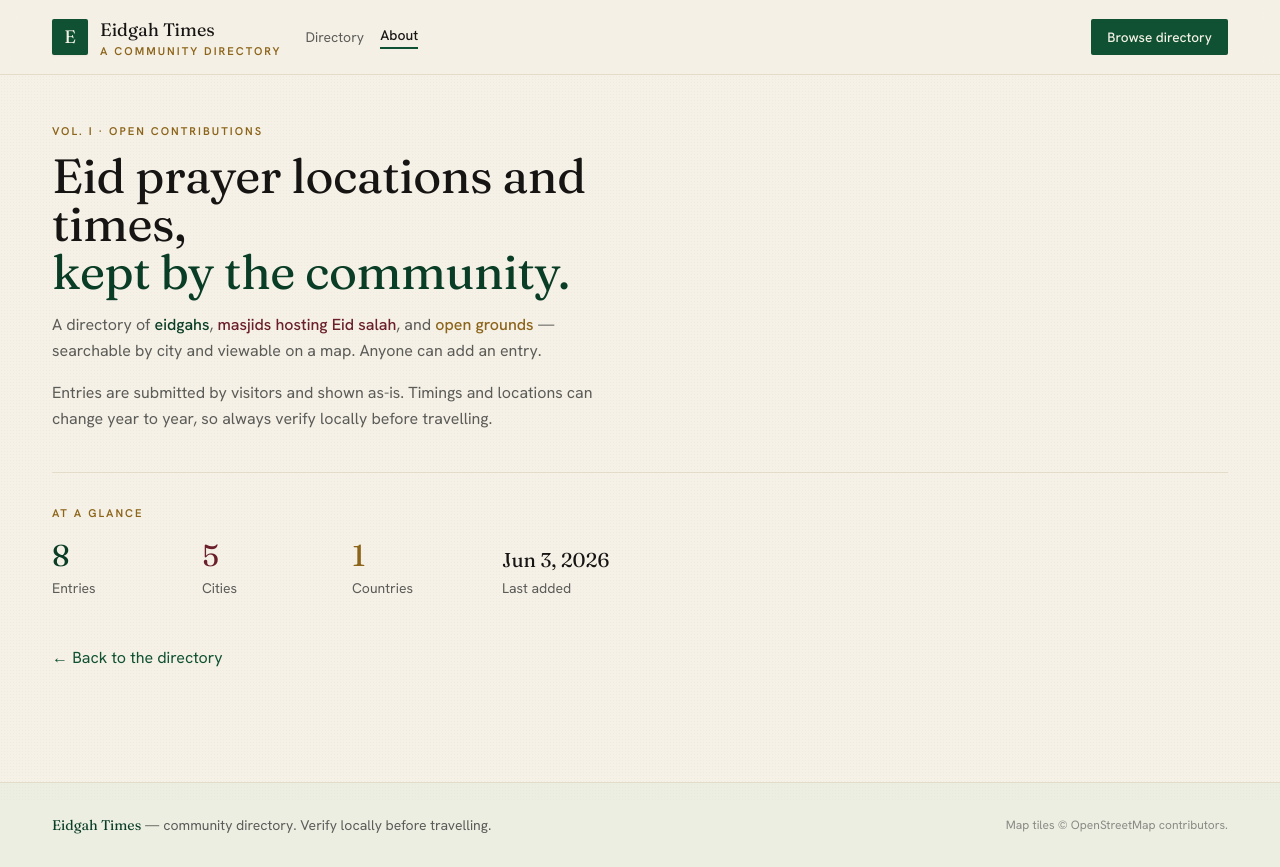
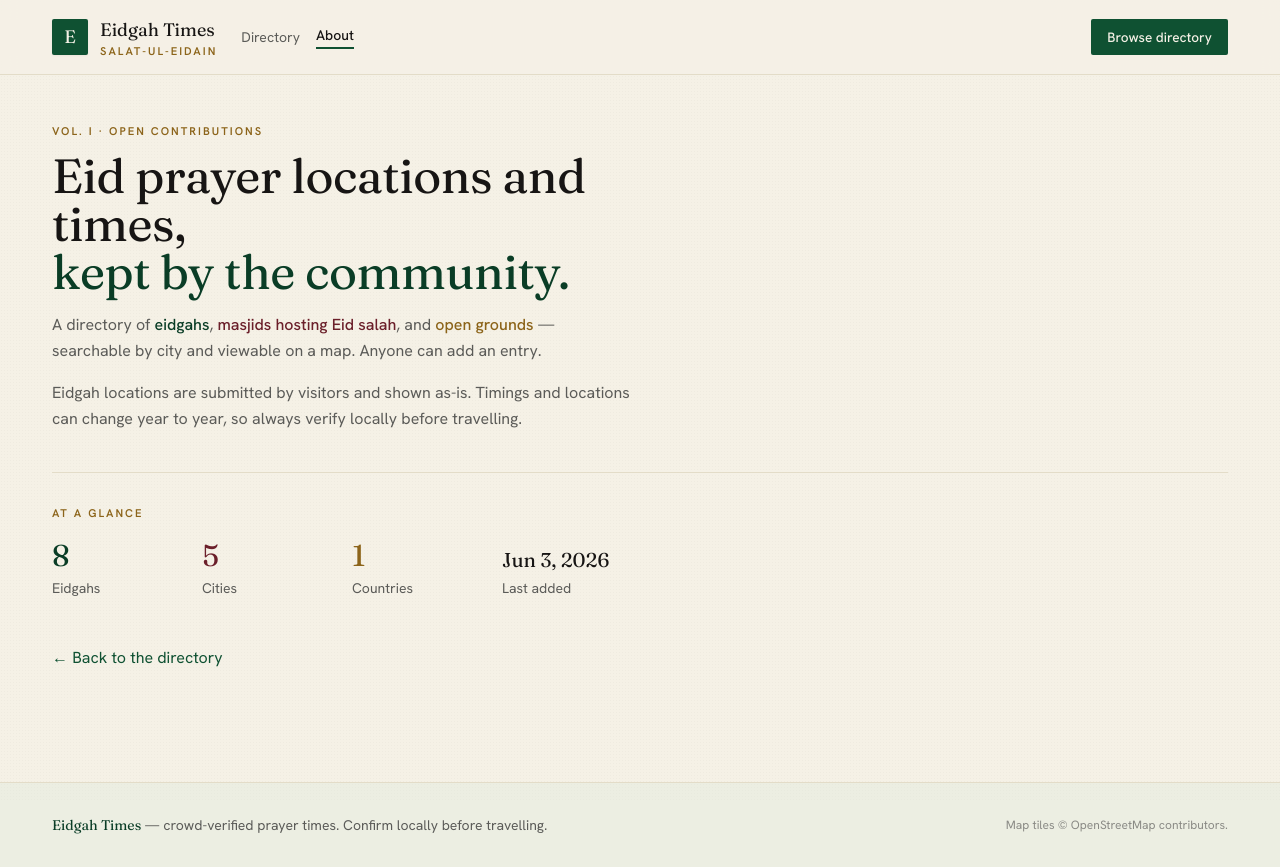
Before and after one commit to IzhanAli/EidTimes, a Next.js app: page /about in a window 1280 px wide. Built offline with nearby package versions, Linux system fonts and the light colour scheme.

Commit message:
Refine content and terminology across multiple components for clarity and consistency

```diff
--- a/app/about/page.tsx
+++ b/app/about/page.tsx
@@ -7,7 +7,7 @@
 export const metadata = {
   title: "About — Eidgah Times",
   description:
-    "What Eidgah Times is: a community-maintained directory of Eid prayer locations and times.",
+    "What Eidgah Times is: crowd-verified Eid prayer locations and times.",
 };
 
 export default async function AboutPage() {
@@ -42,7 +42,7 @@
               </div>
               <div className="leading-tight">
                 <div className="font-serif text-lg text-ink">Eidgah Times</div>
-                <div className="eyebrow">A community directory</div>
+                <div className="eyebrow">Salat-ul-Eidain</div>
               </div>
             </Link>
             <nav className="hidden sm:flex items-center gap-4 text-sm">
@@ -75,7 +75,7 @@
             by city and viewable on a map. Anyone can add an entry.
           </p>
           <p className="mt-4 text-ink-muted leading-relaxed">
-            Entries are submitted by visitors and shown as-is. Timings and locations can
+            Eidgah locations are submitted by visitors and shown as-is. Timings and locations can
             change year to year, so always verify locally before travelling.
           </p>
         </section>
@@ -85,7 +85,7 @@
           <dl className="grid grid-cols-2 sm:grid-cols-4 gap-6 max-w-xl">
             <div>
               <dd className="font-serif text-3xl text-emerald-deep">{all.length}</dd>
-              <dt className="text-ink-muted text-sm mt-1">Entries</dt>
+              <dt className="text-ink-muted text-sm mt-1">Eidgahs</dt>
             </div>
             <div>
               <dd className="font-serif text-3xl text-plum">{cityCount}</dd>
@@ -112,8 +112,8 @@
       <footer className="border-t border-paper-line mt-16 bg-emerald-soft/30">
         <div className="container-narrow py-8 flex flex-col sm:flex-row gap-3 sm:items-center sm:justify-between text-sm text-ink-muted">
           <div>
-            <span className="font-serif text-emerald-deep">Eidgah Times</span> — community
-            directory. Verify locally before travelling.
+            <span className="font-serif text-emerald-deep">Eidgah Times</span> — crowd-verified
+            prayer times. Confirm locally before travelling.
           </div>
           <div className="text-xs text-ink-subtle">
             Map tiles © OpenStreetMap contributors.
--- a/app/layout.tsx
+++ b/app/layout.tsx
@@ -2,9 +2,9 @@
 import "./globals.css";
 
 export const metadata: Metadata = {
-  title: "Eidgah Times — a community directory",
+  title: "Eidgah Times — crowd-verified prayer times",
   description:
-    "A community-maintained directory of Eid prayer locations, times, and notes.",
+    "Crowd-verified Eid prayer locations, times, and notes — searchable by city.",
 };
 
 export default function RootLayout({
--- a/components/CityPicker.tsx
+++ b/components/CityPicker.tsx
@@ -100,7 +100,7 @@
                     >
                       <div className="text-sm text-ink leading-tight">{city}</div>
                       <div className="text-[11px] text-ink-subtle mt-0.5">
-                        {count} {count === 1 ? "entry" : "entries"}
+                        {count} {count === 1 ? "eidgah" : "eidgahs"}
                       </div>
                     </button>
                   </li>
--- a/components/Home.tsx
+++ b/components/Home.tsx
@@ -202,7 +202,7 @@
               </div>
               <div className="leading-tight">
                 <div className="font-serif text-lg text-ink whitespace-nowrap">Eidgah Times</div>
-                <div className="eyebrow hidden sm:block">A community directory</div>
+                <div className="eyebrow hidden sm:block">Salat-ul-Eidain</div>
               </div>
             </Link>
             <nav className="hidden sm:flex items-center gap-4 text-sm">
@@ -229,7 +229,7 @@
                   role="tab"
                   aria-selected={active}
                   onClick={() => setOccasion(o.value)}
-                  title={`Show ${o.label} entries`}
+                  title={`Show ${o.label} eidgahs`}
                   className={`px-3 inline-flex items-center gap-1.5 text-sm transition ${
                     i > 0 ? "border-l border-paper-line" : ""
                   } ${active ? "bg-emerald text-paper" : "text-ink hover:bg-emerald-soft"}`}
@@ -370,8 +370,8 @@
             <StarDivider className="text-paper/70 mb-8" />
             <div className="flex flex-col sm:flex-row gap-3 sm:items-center sm:justify-between text-sm">
               <div>
-                <span className="font-serif text-paper">Eidgah Times</span> — community
-                directory. Verify locally before travelling.
+                <span className="font-serif text-paper">Eidgah Times</span> — crowd-verified
+                prayer times. Confirm locally before travelling.
               </div>
               <div className="text-xs text-paper/55">
                 Map tiles © OpenStreetMap contributors.
--- a/components/ListView.tsx
+++ b/components/ListView.tsx
@@ -411,7 +411,7 @@
 
       {filtered.length === 0 ? (
         <div className="border border-dashed border-paper-line rounded-sm p-10 text-center text-ink-muted bg-paper-card">
-          No entries yet for this view. Add the first one.
+          Nothing's here Add the first one.
         </div>
       ) : sort === "city" ? (
         <div className="space-y-10">
```
